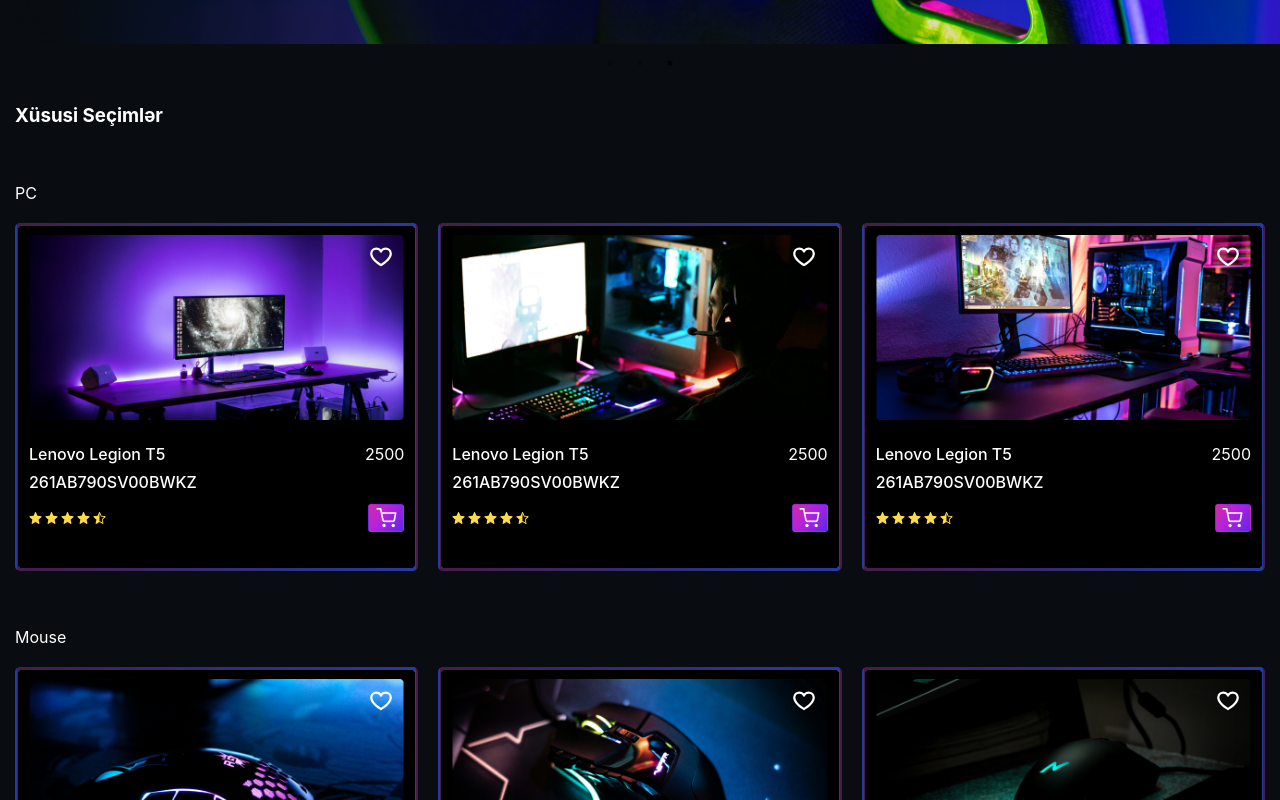
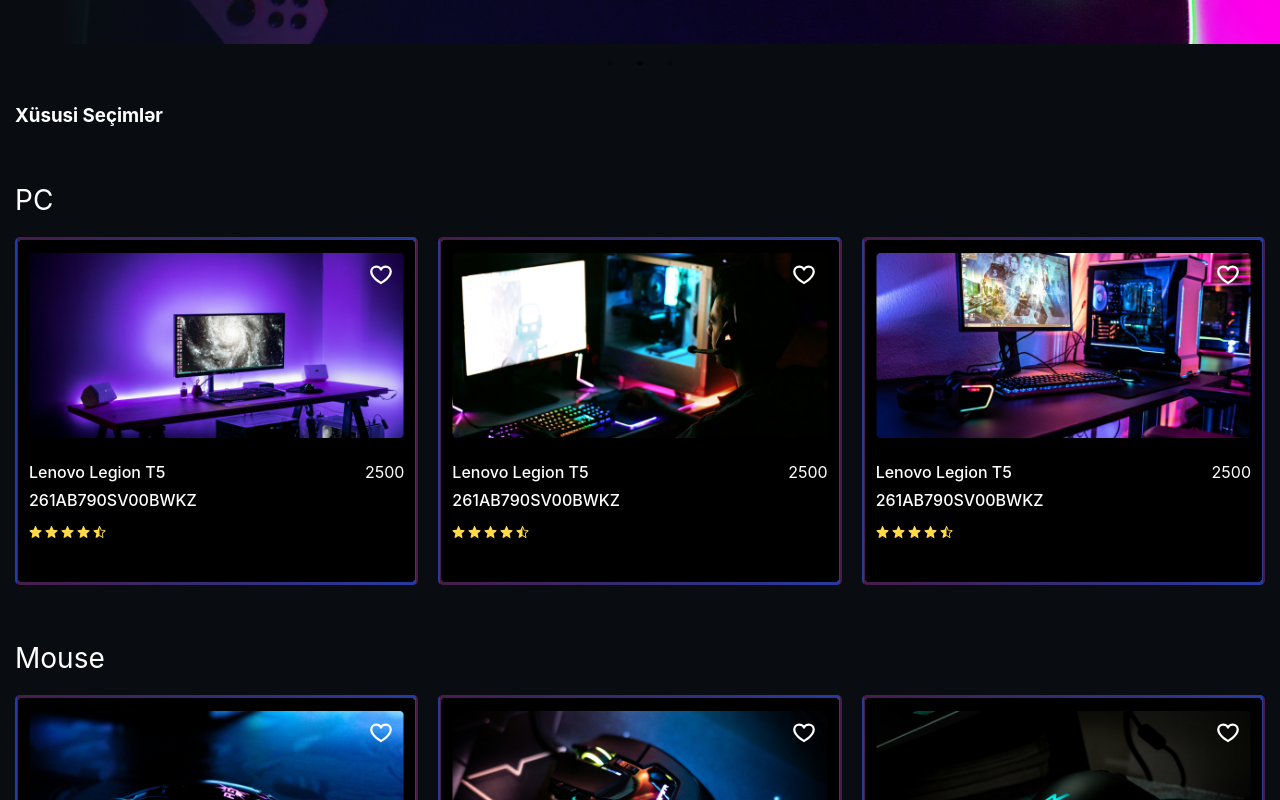
Before and after one commit to nigaraliyevas/TechEvo, a React (Vite) app: page / in a window 1280 px wide. Shown: the part 760-1560 px from the top of the page. Built offline with nearby package versions, Linux system fonts and the light colour scheme; a web font is replaced by a local one.

Commit message:
new changes

```diff
--- a/src/DataHome.jsx
+++ b/src/DataHome.jsx
@@ -3,7 +3,7 @@ import Pc2 from '../public/assets/images/HomePage/Products/Pc2.png'
 import Pc3 from '../public/assets/images/HomePage/Products/Pc3.png'
 
 import Rating from './/../public/assets/images/HomePage/Products/rating.png'
-import Basket from '../public/assets/images/HomePage/Products/basket.png'
+//import Basket from '../public/assets/images/HomePage/Products/basket.png'
 import Ms1 from '../public/assets/images/HomePage/Products/Ms1.png'
 import Ms2 from '../public/assets/images/HomePage/Products/Ms2.png'
 import Ms3 from '../public/assets/images/HomePage/Products/Ms3.png'
@@ -22,7 +22,7 @@ export const cards = [
         price: 2500,
         image: Pc1,
         rating: Rating,
-        basket: Basket
+
 
     },
 
@@ -32,7 +32,7 @@ export const cards = [
         price: 2500,
         image: Pc2,
         rating: Rating,
-        basket: Basket
+
 
     },
 
@@ -42,7 +42,7 @@ export const cards = [
         price: 2500,
         image: Pc3,
         rating: Rating,
-        basket: Basket
+
 
     },
 
@@ -52,7 +52,7 @@ export const cards = [
         price: 100,
         image: Ms1,
         rating: Rating,
-        basket: Basket
+
     },
 
     {
@@ -61,7 +61,7 @@ export const cards = [
         price: 90,
         image: Ms2,
         rating: Rating,
-        basket: Basket
+
     },
 
     {
@@ -70,7 +70,7 @@ export const cards = [
         price: 110,
         image: Ms3,
         rating: Rating,
-        basket: Basket
+
     },
 
     {
@@ -79,7 +79,7 @@ export const cards = [
         price: 300,
         image: Kb1,
         rating: Rating,
-        basket: Basket
+
     },
 
     {
@@ -88,7 +88,7 @@ export const cards = [
         price: 250,
         image: Kb2,
         rating: Rating,
-        basket: Basket
+
     },
 
     {
@@ -97,6 +97,6 @@ export const cards = [
         price: 350,
         image: Kb3,
         rating: Rating,
-        basket: Basket
+
     }
 ]
--- a/src/components/Card.jsx
+++ b/src/components/Card.jsx
@@ -3,7 +3,7 @@ import style from '../pages/HomePage/HomePage.module.scss'
 import { PiHeartBold } from "react-icons/pi";
 
 function Card({ card }) {
-    const { name, price, image, rating, basket } = card
+    const { name, price, image, rating } = card
     return (
         <div className={style.card}>
             <span></span>
@@ -23,7 +23,7 @@ function Card({ card }) {
                     </div>
                     <div className={style.ratingBasket}>
                         <div> <img src={rating} /></div>
-                        <div className={style.basketBg}><img src={basket} /></div>
+                        {/* <div className={style.basketBg}><img src={basket} /></div> */}
                     </div>
                 </div>
             </div>
--- a/src/components/Slider.jsx
+++ b/src/components/Slider.jsx
@@ -13,7 +13,7 @@ const SliderComponent = () => {
         slidesToShow: 1,
         slidesToScroll: 1,
         autoplay: true,
-        autoplaySpeed: 2500,
+        autoplaySpeed: 4000,
         fade: true,
     };
 
--- a/src/pages/HomePage/HomePage.module.scss
+++ b/src/pages/HomePage/HomePage.module.scss
@@ -157,6 +157,7 @@ body {
 .slick-slider div {
     padding-top: 93px !important;
 }
+
 .container_bottom {
     width: 100%;
     max-width: 1300px;
@@ -208,6 +209,7 @@ body {
     color: white;
     padding-top: 56px;
     padding-bottom: 20px;
+    font-size: 28px;
 }
 
 .cardMain {
@@ -327,7 +329,7 @@ body {
         height: 100%;
         width: 100%;
         object-fit: contain;
-    transition: transform 0.3s ease;
+        transition: 0.5s ease all;
 
         &:hover {
             transform: scale(1.1);
@@ -362,15 +364,15 @@ body {
         align-items: center;
         padding-bottom: 28px;
 
-    .basketBg {
-      width: 36px;
-      height: 28px;
-      border: 1px solid transparent;
-      background: linear-gradient(125.92deg, #fd3c43 -59.69%, #b622dc 41.4%, #3f27eb 124.93%);
-      border-radius: 3px;
-      display: flex;
-      justify-content: center;
-      align-items: center;
+        // .basketBg {
+        //     width: 36px;
+        //     height: 28px;
+        //     border: 1px solid transparent;
+        //     background: linear-gradient(125.92deg, #fd3c43 -59.69%, #b622dc 41.4%, #3f27eb 124.93%);
+        //     border-radius: 3px;
+        //     display: flex;
+        //     justify-content: center;
+        //     align-items: center;
 
             img {
                 max-width: 100%;
@@ -378,7 +380,7 @@ body {
             }
         }
     }
-}
+
 
 .heartSpan {
     color: white;
@@ -392,12 +394,14 @@ body {
     color: white;
     padding-top: 56px;
     padding-bottom: 20px;
+    font-size: 28px;
 }
 
 .keyboard {
     color: white;
     padding-top: 56px;
     padding-bottom: 20px;
+    font-size: 28px;
 }
 
 .cardMs {
```
Lines whose indentation alone changed are shown as unchanged.
